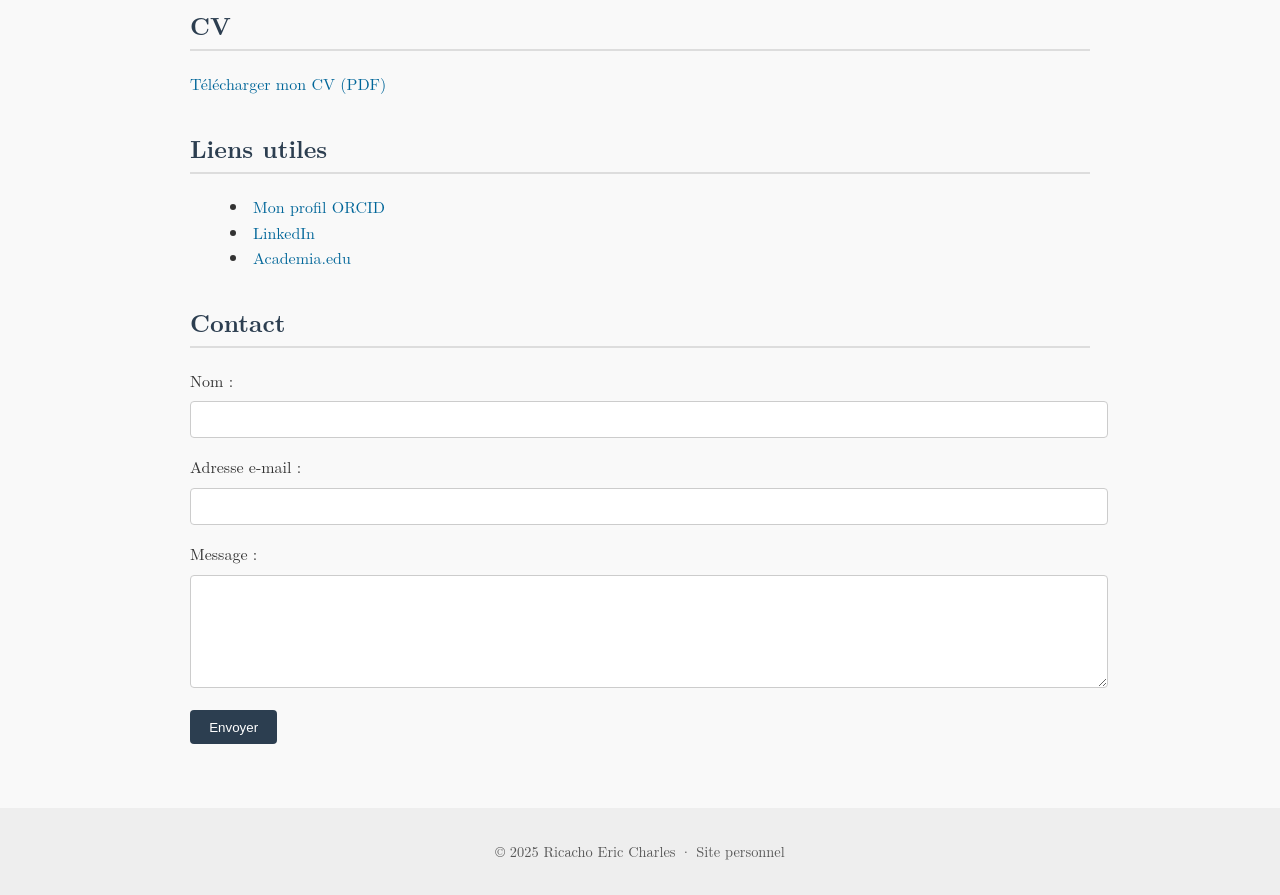
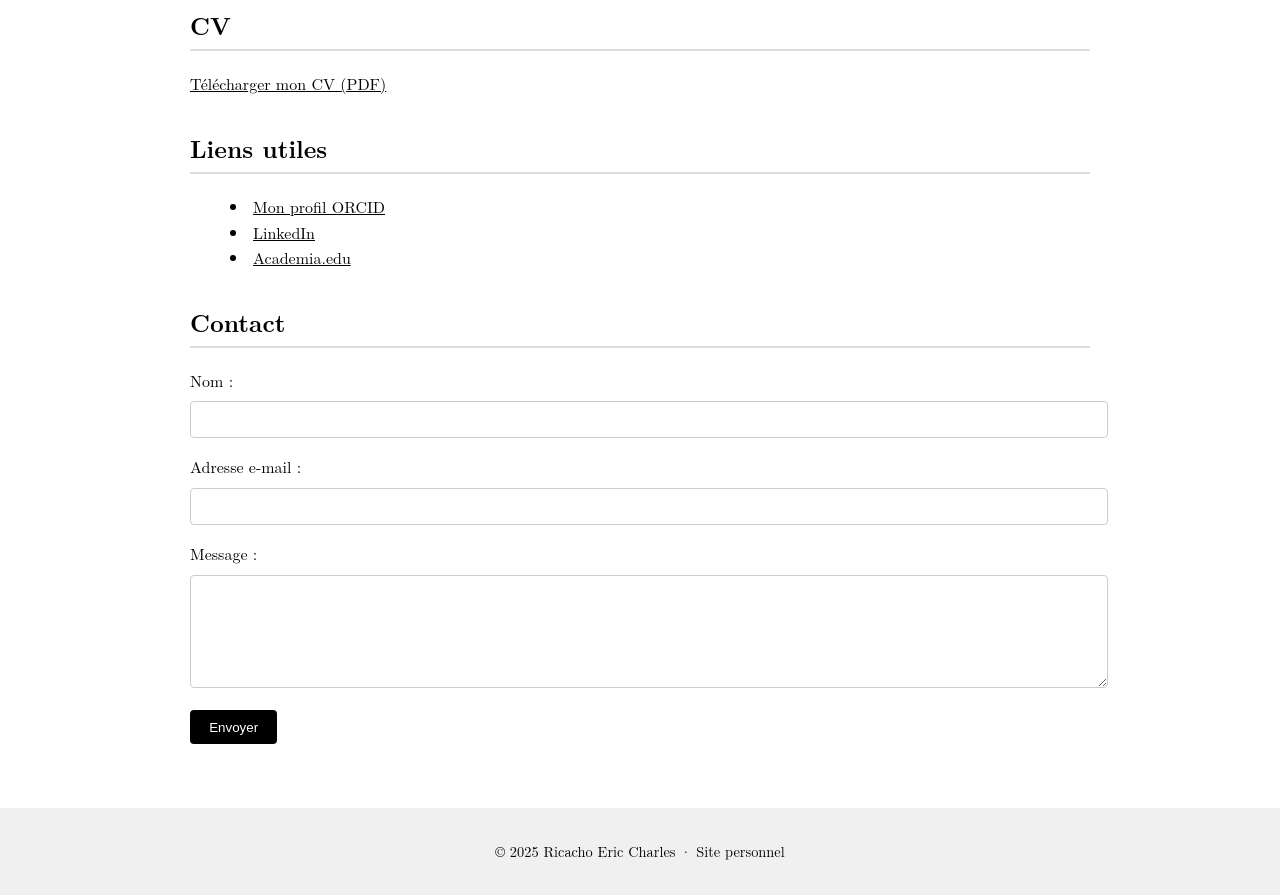
Before and after one commit to joaoribeiroteixeira/accueil, a plain HTML site: page index.html in a window 1280 px wide. Shown: the part 1460-2355 px from the top of the page. Drawn offline with Linux system fonts and the light colour scheme; a web font is replaced by a local one.

Commit message:
Add files via upload

```diff
--- a/index.html
+++ b/index.html
@@ -1,5 +1,5 @@
 <!DOCTYPE html>
-<html lang="fr">
+<html lang="="fr">
 <head>
   <meta charset="UTF-8" />
   <meta name="viewport" content="width=device-width, initial-scale=1.0" />
@@ -16,14 +16,14 @@
       margin: 0;
       padding: 0;
       font-family: 'Latin Modern Roman', serif;
-      background: #f9f9f9;
-      color: #333;
+      background: #ffffff;
+      color: #000000;
       line-height: 1.6;
     }
 
     header {
-      background: #2c3e50;
-      color: white;
+      background: none;
+      color: #000;
       padding: 2rem 1rem;
       text-align: center;
     }
@@ -48,7 +48,7 @@
     }
 
     h2 {
-      color: #2c3e50;
+      color: #000;
       border-bottom: 2px solid #ddd;
       padding-bottom: 0.3rem;
     }
@@ -60,18 +60,18 @@
     footer {
       text-align: center;
       padding: 2rem 1rem;
-      background: #eee;
+      background: #f0f0f0;
       font-size: 0.9rem;
-      color: #555;
+      color: #000;
     }
 
     a {
-      color: #006699;
-      text-decoration: none;
+      color: #000;
+      text-decoration: underline;
     }
 
     a:hover {
-      text-decoration: underline;
+      text-decoration: none;
     }
 
     form input, form textarea {
@@ -85,7 +85,7 @@
     }
 
     form button {
-      background: #2c3e50;
+      background: #000;
       color: white;
       padding: 0.6rem 1.2rem;
       border: none;
@@ -94,7 +94,7 @@
     }
 
     form button:hover {
-      background: #1a252f;
+      background: #333;
     }
   </style>
 </head>
```
